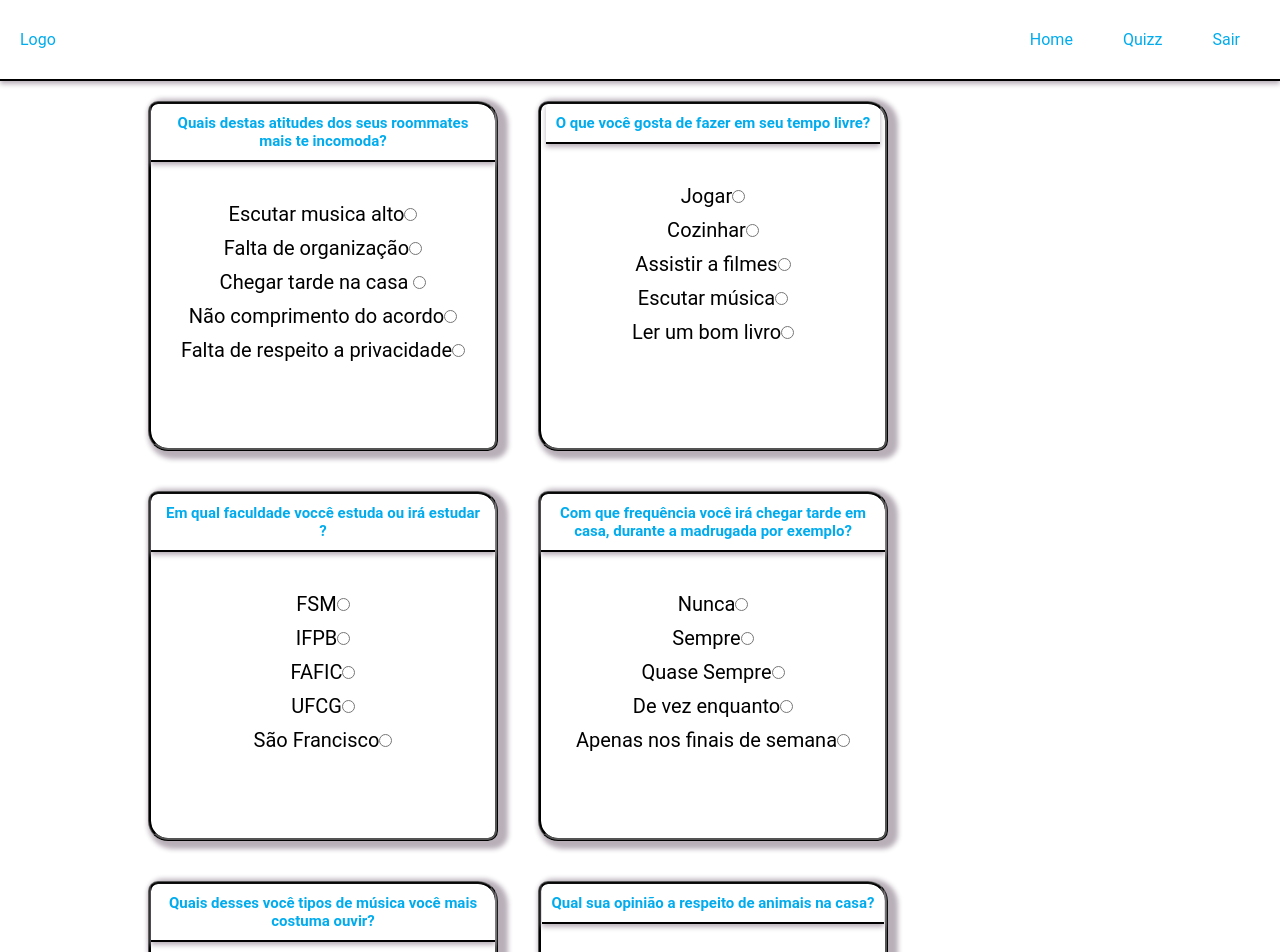
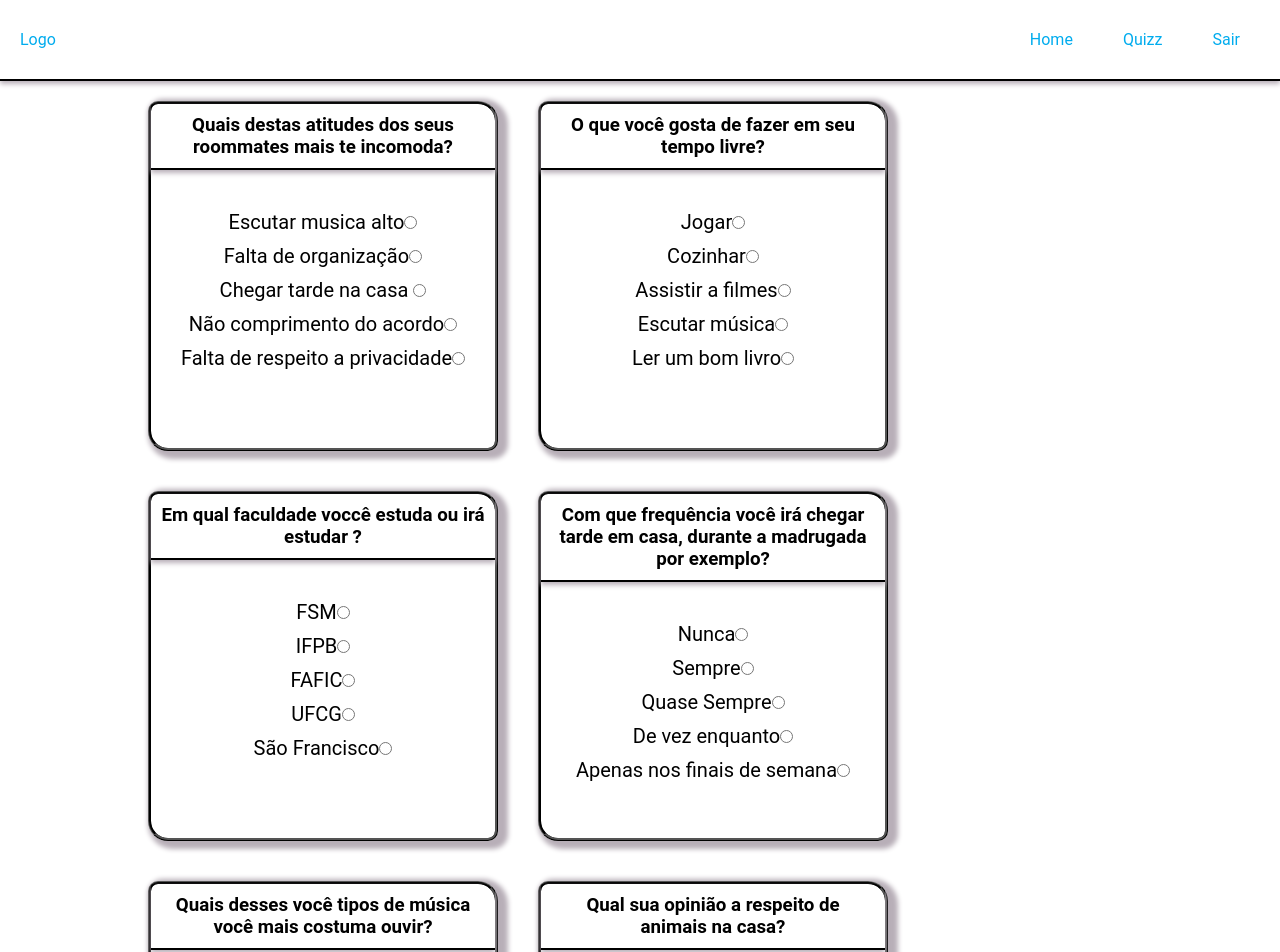
Before and after one commit to camilacasimiro/desafio-trainee-loopis, a React (Create React App) app: page /quizz in a window 1280 px wide. Shown: the top 952 px of the page. Built offline with nearby package versions, Linux system fonts and the light colour scheme.

Commit message:
Modificados : index.js de Login e Style.css e formulario.jsx de quizz

```diff
--- a/src/pages/Login/index.js
+++ b/src/pages/Login/index.js
@@ -1,10 +1,30 @@
-import React from 'react';
+import React,{useState} from 'react';
 import{Link} from 'react-router-dom';
+import firebase from '../../services/firebase';
+import 'firebase/auth';
 
 import "./style.css"
 import Connection from '../../images/connection.png';
 
 function Login(){
+    const [email, setEmail] = useState('');
+    const [password, setPassword] = useState('');
+
+    function Autentic() {
+        if (!email || !password) {
+            alert("Campo(s) não preenchido(s)");
+            return;
+        }
+
+        firebase.auth().signInWithEmailAndPassword(email,password).then(resultado => {
+            console.log(resultado['user']['uid']);
+            window.location.href = "http://localhost:3001/resultado?uid=${resultado['user']['uid']}";
+
+        }).catch(erro => {
+            alert(erro);
+        });
+    }
+
     return (
         <div id="page-login">
             <div className="image">
@@ -16,14 +36,13 @@ function Login(){
                     <h1>Login</h1>
                     <div className="field-login">
                         <label>Email:</label>
-                        <input type="email"></input>
+                        <input id="email" onChange={(e) => setEmail(e.target.value)} type="email"></input>
 
                         <label>Senha:</label>
-                        <input type="password"></input>
+                        <input onChange={(e) => setPassword(e.target.value)} type="password"></input>
                     </div>
-
-                    <Link to="/perfil">
-                       <button type="submit" >Entrar</button>
+                     <Link>
+                    <button  onClick={Autentic}type="button" >Entrar</button>
                     </Link>
             </form>
         </div>
--- a/src/pages/Quizz/ComponentQuizz/Formulario.jsx
+++ b/src/pages/Quizz/ComponentQuizz/Formulario.jsx
@@ -3,7 +3,7 @@ function Formularios() {
     return (
         <>
         <div className='CardQuestions' >
-            <h1 className='textoDentrodoCard' >Quais destas atitudes dos seus roommates mais te incomoda?</h1>
+            <h3 className='textoDentrodoCard' >Quais destas atitudes dos seus roommates mais te incomoda?</h3>
             <ul className='esteticaformulario'>
                 <div className="TextoaEsquerda">
                 <li>
@@ -26,7 +26,7 @@ function Formularios() {
             </ul>
         </div>
         <div className='CardQuestions' >
-        <h1 className='textoDentrodoCard' >O que você gosta de fazer em seu tempo livre?</h1>
+        <h3 className='textoDentrodoCard' >O que você gosta de fazer em seu tempo livre?</h3>
         <ul className='esteticaformulario'>
             <li>
                 <label htmlFor="musica">Jogar</label>
@@ -47,7 +47,7 @@ function Formularios() {
         </ul>
     </div>
     <div className='CardQuestions' >
-            <h1 className='textoDentrodoCard'>Em qual faculdade voccê estuda ou irá estudar ? </h1>
+            <h3 className='textoDentrodoCard'>Em qual faculdade voccê estuda ou irá estudar ? </h3>
             <ul className='esteticaformulario'>
                 <li>
                     <label htmlFor="FSM">FSM</label>
@@ -68,7 +68,7 @@ function Formularios() {
             </ul>
         </div>
         <div className='CardQuestions' >
-            <h1 className='textoDentrodoCard' >Com que frequência você irá chegar tarde em casa, durante a madrugada por exemplo?</h1>
+            <h3 className='textoDentrodoCard' >Com que frequência você irá chegar tarde em casa, durante a madrugada por exemplo?</h3>
             <ul className='esteticaformulario'>
                 <li>
                     <label htmlFor="Nunca">Nunca</label>
@@ -89,7 +89,7 @@ function Formularios() {
             </ul>
         </div>
         <div className='CardQuestions' >
-            <h1 className='textoDentrodoCard' >Quais desses você  tipos de música você mais costuma ouvir?</h1>
+            <h3 className='textoDentrodoCard' >Quais desses você  tipos de música você mais costuma ouvir?</h3>
             <ul className='esteticaformulario'>
                 <li>
                     <label htmlFor="Rock">Rock</label>
@@ -110,7 +110,7 @@ function Formularios() {
             </ul>
         </div>
         <div className='CardQuestions' >
-            <h1 className='textoDentrodoCard' >Qual sua opinião a respeito de animais na casa?</h1>
+            <h3 className='textoDentrodoCard' >Qual sua opinião a respeito de animais na casa?</h3>
             <ul className='esteticaformulario'>
                 <li>
                     <label htmlFor="Gosto">Gosto</label>
--- a/src/pages/Quizz/style.css
+++ b/src/pages/Quizz/style.css
@@ -1,7 +1,7 @@
 *{
   box-sizing: border-box;
 }
-l,p,li {
+.header p,li {
   margin: 0px;
   padding: 10px;
   list-style: none;
@@ -9,7 +9,7 @@ l,p,li {
   font-family: 'Roboto', sans-serif;
 
 }
-h1{
+.header h1{
   font-size: 15px;
   color:#00ACEE;
 }
```
